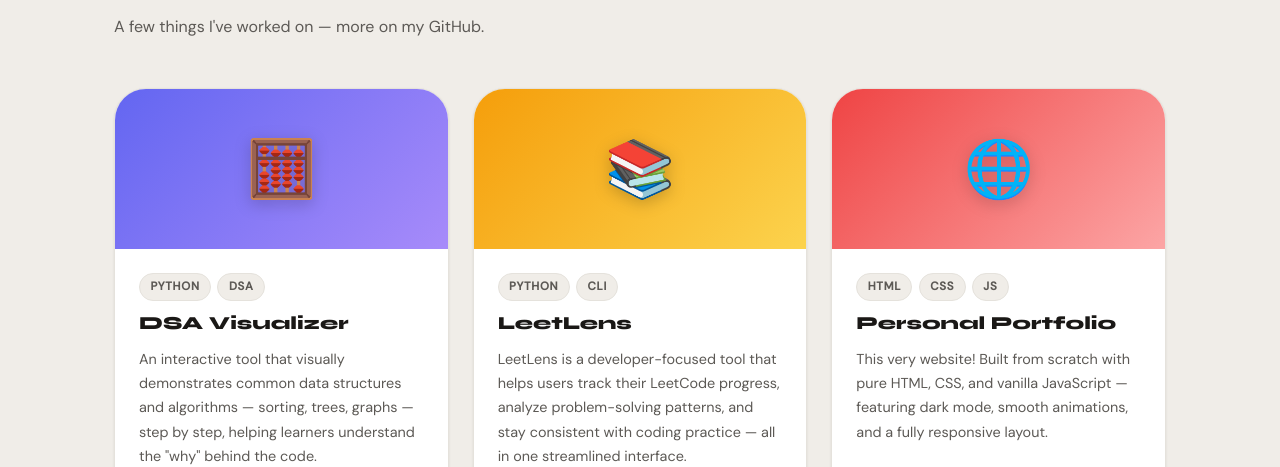
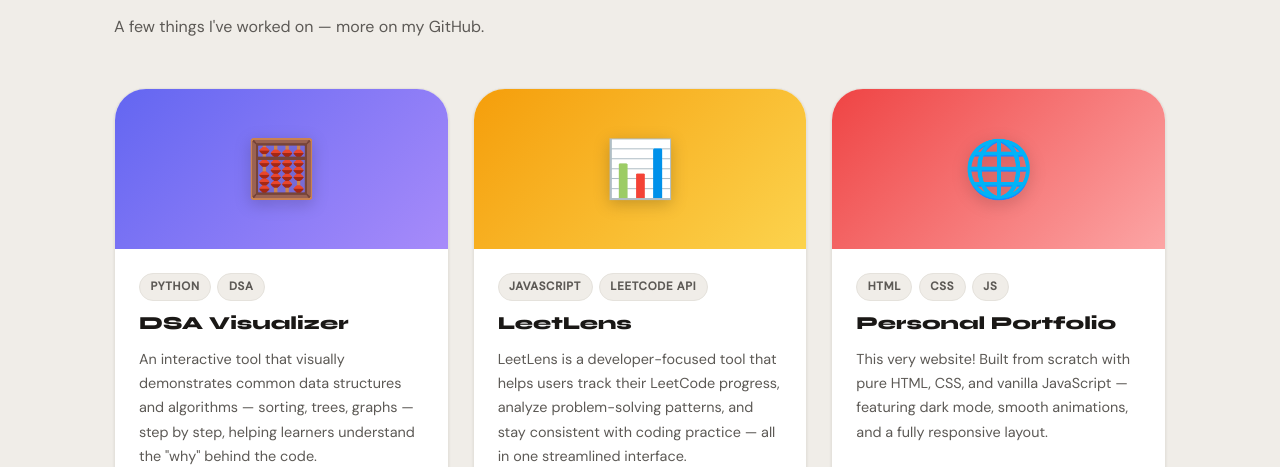
Before and after one commit to aryanojhaa/Portfolio, a plain HTML site: page index.html in a window 1280 px wide. Shown: the part 2605-3072 px from the top of the page. Drawn offline with nearby package versions, Linux system fonts and the light colour scheme.

Commit message:
updated project section

```diff
--- a/index.html
+++ b/index.html
@@ -282,12 +282,12 @@
         <!-- Project Card 2 -->
         <article class="project-card reveal delay-1">
           <div class="project-img" style="background: linear-gradient(135deg,#f59e0b,#fcd34d)">
-            <span class="project-emoji">📚</span>
+            <span class="project-emoji">📊</span>
           </div>
           <div class="project-body">
             <div class="project-tags">
-              <span class="tag">Python</span>
-              <span class="tag">CLI</span>
+              <span class="tag">JavaScript</span>
+              <span class="tag">Leetcode API</span>
             </div>
             <h3 class="project-title">LeetLens</h3>
             <p class="project-desc">
```
